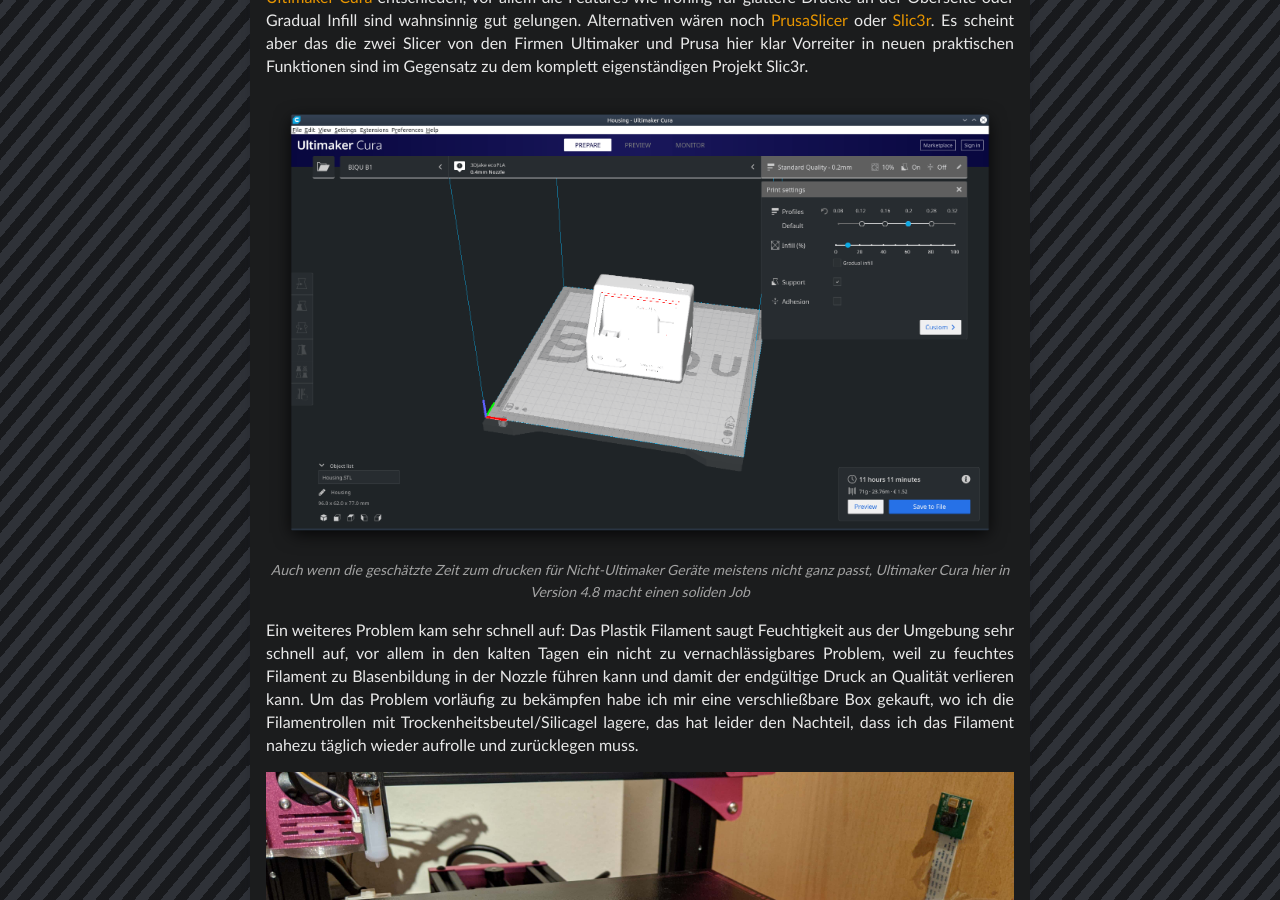
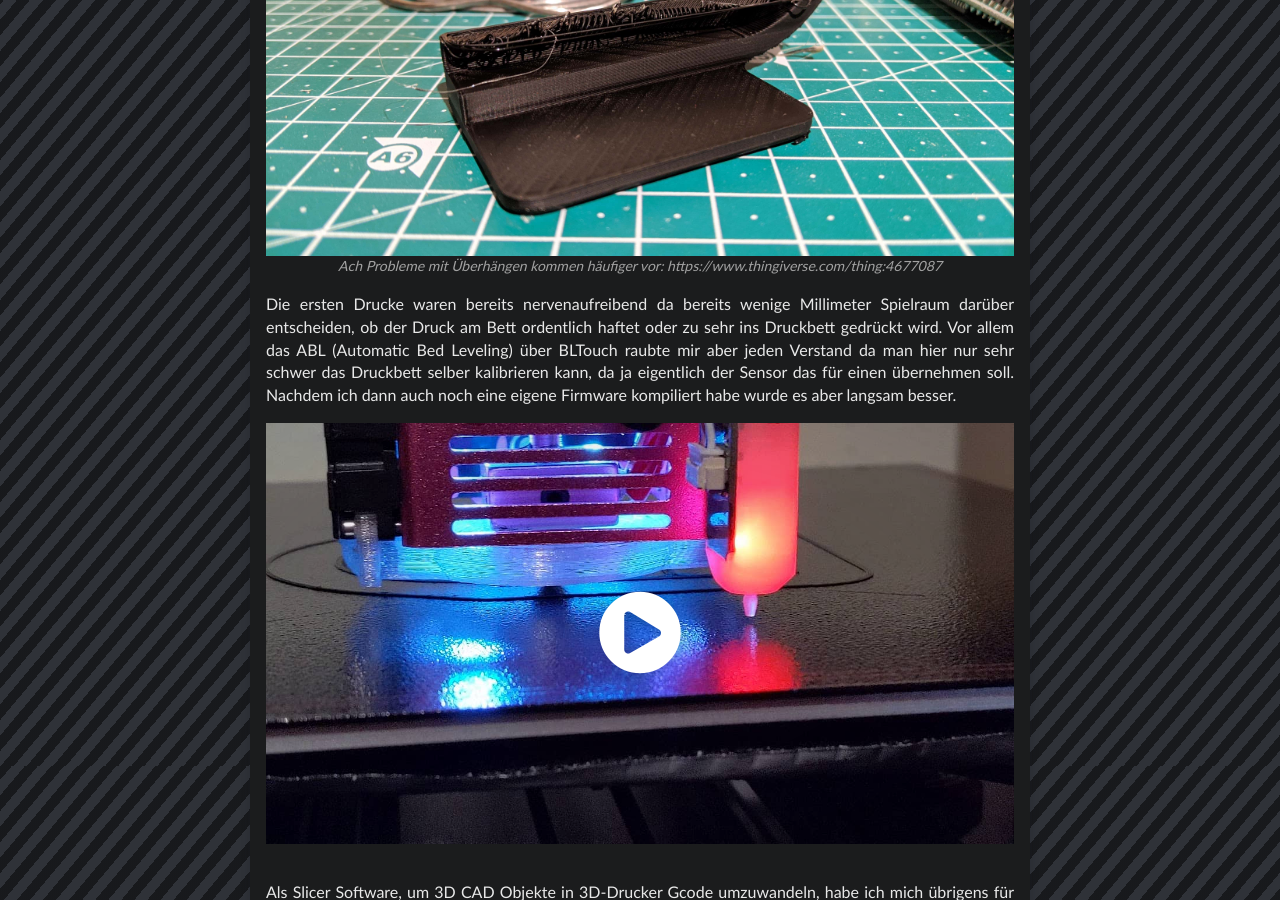
Before and after one commit to Der-Eddy/blog, a Jekyll site: the page built from _posts/2020-12-25-3d-drucker.md, in a window 1280 px wide and 900 px high, scrolled down 4634 px. Built offline with Jekyll 4.4.1, drawn with Linux system fonts in a browser that asks for light colours.

Commit message:
added one image and one video to 3d

```diff
--- a/_posts/2020-12-25-3d-drucker.md
+++ b/_posts/2020-12-25-3d-drucker.md
@@ -28,7 +28,11 @@
 
 {% include image.html url="failure.jpg" description="Schnell hatte ich auch Probleme mit der Haftung: https://www.thingiverse.com/thing:763622" %}
 
+{% include image.html url="failure2.jpg" description="Ach Probleme mit Überhängen kommen häufiger vor: https://www.thingiverse.com/thing:4677087" %}
+
 Die ersten Drucke waren bereits nervenaufreibend da bereits wenige Millimeter Spielraum darüber entscheiden, ob der Druck am Bett ordentlich haftet oder zu sehr ins Druckbett gedrückt wird. Vor allem das ABL (Automatic Bed Leveling) über BLTouch raubte mir aber jeden Verstand da man hier nur sehr schwer das Druckbett selber kalibrieren kann, da ja eigentlich der Sensor das für einen übernehmen soll. Nachdem ich dann auch noch eine eigene Firmware kompiliert habe wurde es aber langsam besser.
+
+{% include video.html youtube-id="ZCd0Q2Vcp4M" thumbnail="maxresdefault2.jpg" %}
 
 Als Slicer Software, um 3D CAD Objekte in 3D-Drucker Gcode umzuwandeln, habe ich mich übrigens für [Ultimaker Cura](https://github.com/Ultimaker/Cura) entschieden, vor allem die Features wie Ironing für glattere Drucke an der Oberseite oder Gradual Infill sind wahnsinnig gut gelungen. Alternativen wären noch [PrusaSlicer](https://www.prusa3d.de/prusaslicer/) oder [Slic3r](https://github.com/slic3r/Slic3r). Es scheint aber das die zwei Slicer von den Firmen Ultimaker und Prusa hier klar Vorreiter in neuen praktischen Funktionen sind im Gegensatz zu dem komplett eigenständigen Projekt Slic3r.
 
```
Also changed, not shown: img/3d/failure2.jpg (added), img/3d/maxresdefault2.jpg (added).
